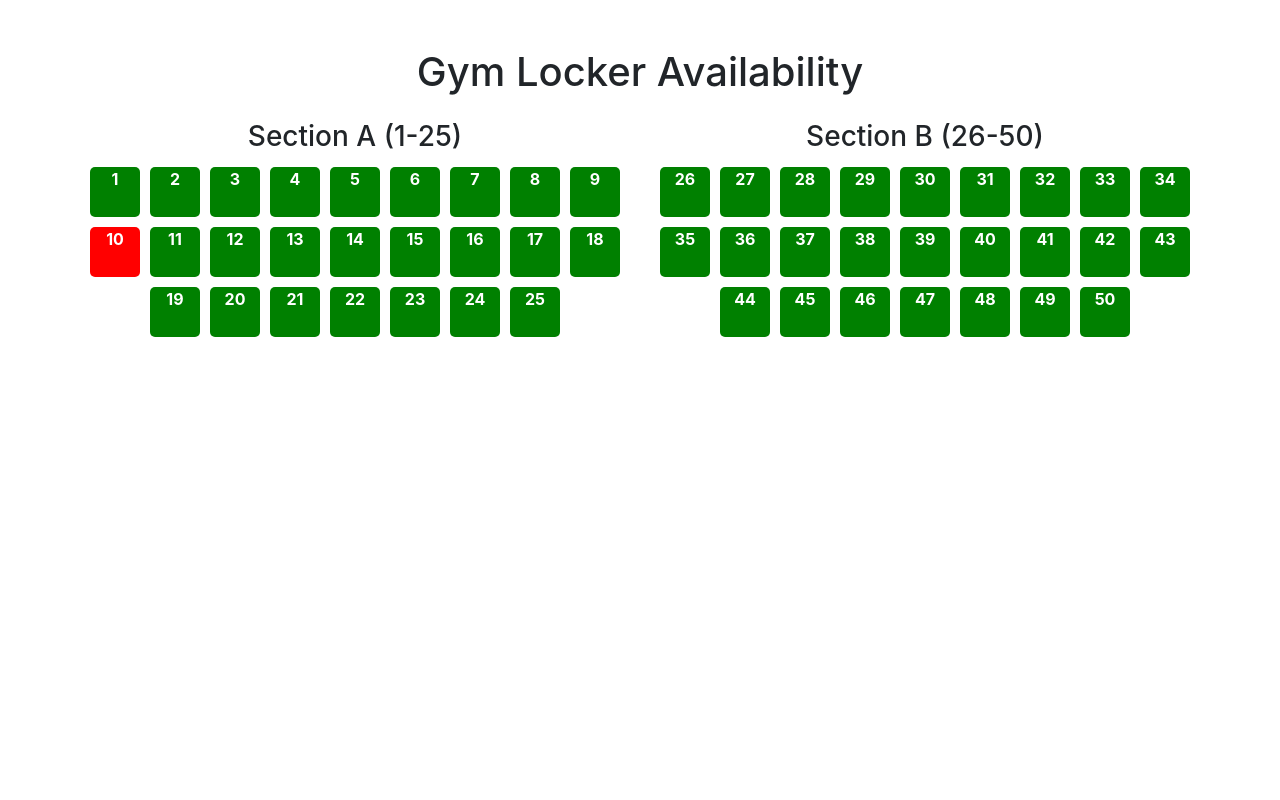
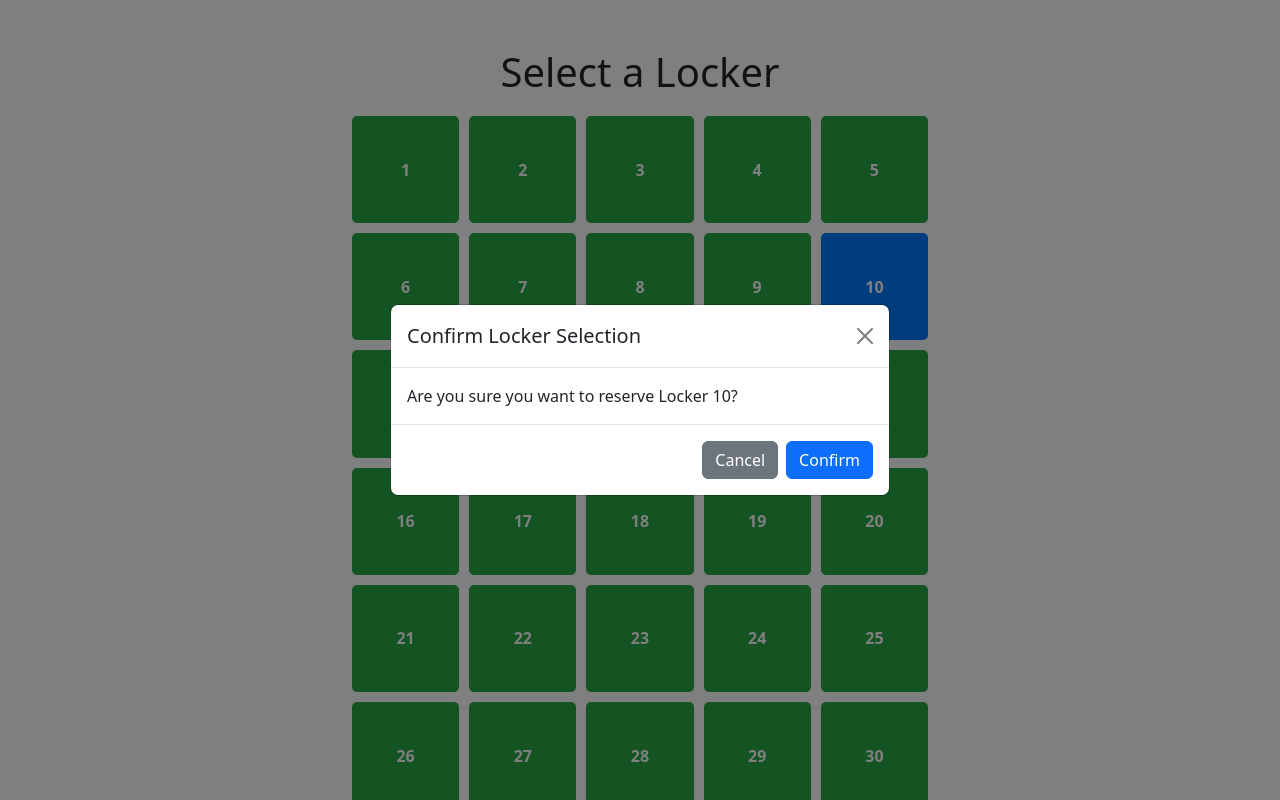
Before and after one commit to elieCharbel/gym-workout-tracker, a website: page frontend/Pages/Lockers/lockers.html in a window 1280 px wide. Both pictures are taken after a click on the element "10". Shown: the top 800 px of the page. Drawn offline with nearby package versions, Linux system fonts and the light colour scheme.

Commit message:
lockers edit

```diff
--- a/frontend/Pages/Lockers/locker.js
+++ /dev/null
@@ -1,38 +0,0 @@
-const totalLockers = 50;
-let selectedLocker = null;
-
-function initializeLockers() {
-    const lockerContainerA = document.getElementById("lockerContainerA");
-    const lockerContainerB = document.getElementById("lockerContainerB");
-
-    for (let i = 1; i <= totalLockers; i++) {
-        let locker = document.createElement("div");
-        locker.className = "locker available";
-        locker.id = "locker" + i;
-        locker.innerText = i;
-        locker.addEventListener("click", toggleLockerStatus);
-
-        if (i <= 25) {
-            lockerContainerA.appendChild(locker);
-        } else {
-            lockerContainerB.appendChild(locker);
-        }
-    }
-}
-
-function toggleLockerStatus() {
-    if (this.classList.contains("taken")) return;
-
-    // Deselect previous selection
-    if (selectedLocker) {
-        selectedLocker.classList.remove("taken");
-        selectedLocker.classList.add("available");
-    }
-
-    // Select new locker
-    this.classList.remove("available");
-    this.classList.add("taken");
-    selectedLocker = this;
-}
-
-document.addEventListener("DOMContentLoaded", initializeLockers);
--- a/frontend/Pages/Lockers/lockers.css
+++ /dev/null
@@ -1,17 +0,0 @@
-        .locker {
-            width: 50px;
-            height: 50px;
-            margin: 5px;
-            text-align: center;
-            color: white;
-            font-weight: bold;
-            cursor: pointer;
-            display: inline-block;
-            border-radius: 5px;
-        }
-        .available {
-            background-color: green;
-        }
-        .taken {
-            background-color: red;
-        }
--- a/frontend/Pages/Lockers/lockers.html
+++ b/frontend/Pages/Lockers/lockers.html
@@ -1,35 +1,41 @@
 <!DOCTYPE html>
 <html lang="en">
 <head>
-    <meta charset="UTF-8">
-    <meta name="viewport" content="width=device-width, initial-scale=1.0">
-    <title>Gym Locker Tracker</title>
-    <script src="locker.js"></script>
-    <script src="https://ajax.googleapis.com/ajax/libs/jquery/3.5.1/jquery.min.js"></script>
-    <script src="https://maxcdn.bootstrapcdn.com/bootstrap/4.5.2/js/bootstrap.min.js"></script>
-    <link href="https://maxcdn.bootstrapcdn.com/bootstrap/4.5.2/css/bootstrap.min.css" rel="stylesheet">
-    <link rel="stylesheet" href="lockers.css">
+  <meta charset="UTF-8">
+  <meta name="viewport" content="width=device-width, initial-scale=1.0">
+  <title>Locker Management</title>
+  <link href="https://cdn.jsdelivr.net/npm/bootstrap@5.3.0/dist/css/bootstrap.min.css" rel="stylesheet">
+  <link href="styles.css" rel="stylesheet">
 </head>
 <body>
 
-<div class="container my-5">
-    <h1 class="text-center mb-4">Gym Locker Availability</h1>
-
-    <div class="row">
-        <div class="col-md-6">
-            <h3 class="text-center">Section A (1-25)</h3>
-            <div id="lockerContainerA" class="d-flex flex-wrap justify-content-center"></div>
-        </div>
-        <div class="col-md-6">
-            <h3 class="text-center">Section B (26-50)</h3>
-            <div id="lockerContainerB" class="d-flex flex-wrap justify-content-center"></div>
-        </div>
-    </div>
+<div class="container mt-5">
+  <h1 class="text-center">Select a Locker</h1>
+  <div class="lockers-grid" id="lockersGrid">
+    <!-- Lockers will be rendered here by JavaScript -->
+  </div>
 </div>
 
+<!-- Modal for confirming locker selection -->
+<div class="modal fade" id="confirmationModal" tabindex="-1" aria-labelledby="confirmationModalLabel" aria-hidden="true">
+  <div class="modal-dialog modal-dialog-centered">
+    <div class="modal-content">
+      <div class="modal-header">
+        <h5 class="modal-title" id="confirmationModalLabel">Confirm Locker Selection</h5>
+        <button type="button" class="btn-close" data-bs-dismiss="modal" aria-label="Close"></button>
+      </div>
+      <div class="modal-body">
+        Are you sure you want to reserve Locker <span id="lockerNumber"></span>?
+      </div>
+      <div class="modal-footer">
+        <button type="button" class="btn btn-secondary" data-bs-dismiss="modal">Cancel</button>
+        <button type="button" class="btn btn-primary" onclick="confirmSelection()">Confirm</button>
+      </div>
+    </div>
+  </div>
+</div>
 
-
-
-
+<script src="https://cdn.jsdelivr.net/npm/bootstrap@5.3.0/dist/js/bootstrap.bundle.min.js"></script>
+<script src="script.js"></script>
 </body>
 </html>
--- /dev/null
+++ b/frontend/Pages/Lockers/script.js
@@ -0,0 +1,83 @@
+// script.js
+
+// Total number of lockers
+const totalLockers = 50;
+
+// Initialize the lockers with default states (all available)
+let lockers = Array.from({ length: totalLockers }, (_, i) => ({
+  id: i + 1,
+  status: "available"
+}));
+
+// Track the currently selected locker
+let selectedLockerId = null;
+let confirmationModal;  // Store modal instance for later use
+
+// Render lockers in the grid
+function renderLockers() {
+  const lockersGrid = document.getElementById("lockersGrid");
+  lockersGrid.innerHTML = "";  // Clear the grid
+
+  lockers.forEach(locker => {
+    // Create locker element
+    const lockerDiv = document.createElement("div");
+    lockerDiv.classList.add("locker", locker.status);
+    lockerDiv.setAttribute("data-id", locker.id);
+
+    // Display locker number
+    const lockerNumber = document.createElement("span");
+    lockerNumber.classList.add("locker-number");
+    lockerNumber.innerText = locker.id;
+    lockerDiv.appendChild(lockerNumber);
+
+    // Click event to show confirmation modal if available
+    lockerDiv.addEventListener("click", () => openConfirmationModal(locker.id));
+
+    lockersGrid.appendChild(lockerDiv);
+  });
+}
+
+// Open the modal to confirm selection
+function openConfirmationModal(id) {
+  const locker = lockers.find(l => l.id === id);
+  if (locker.status !== "available") return;  // Ignore if locker is occupied
+
+  // Update selection: reset any previously selected locker
+  lockers = lockers.map(l => ({
+    ...l,
+    status: l.id === id ? "selected" : l.status === "selected" ? "available" : l.status
+  }));
+
+  selectedLockerId = id;  // Track the selected locker ID
+  document.getElementById("lockerNumber").innerText = id;  // Display locker number in modal
+
+  // Initialize and show the modal if not already done
+  confirmationModal = confirmationModal || new bootstrap.Modal(document.getElementById("confirmationModal"));
+  confirmationModal.show();
+
+  // Re-render lockers to show the current selection
+  renderLockers();
+}
+
+// Confirm selection and update locker status
+function confirmSelection() {
+  if (selectedLockerId !== null) {
+    // Update locker status to occupied
+    lockers = lockers.map(l => ({
+      ...l,
+      status: l.id === selectedLockerId ? "occupied" : l.status
+    }));
+
+    // Reset selected locker ID
+    selectedLockerId = null;
+
+    // Close the modal after confirmation
+    confirmationModal.hide();
+
+    // Re-render lockers to reflect the confirmed selection
+    renderLockers();
+  }
+}
+
+// Initial rendering of lockers
+document.addEventListener("DOMContentLoaded", renderLockers);
--- /dev/null
+++ b/frontend/Pages/Lockers/styles.css
@@ -0,0 +1,42 @@
+/* styles.css */
+.container {
+  max-width: 600px;
+  margin-top: 30px;
+}
+
+.lockers-grid {
+  display: grid;
+  grid-template-columns: repeat(5, 1fr);  /* 5 columns */
+  gap: 10px;
+  margin-top: 20px;
+}
+
+.locker {
+  width: 100%;
+  padding-top: 100%;  /* Maintain square aspect ratio */
+  position: relative;
+  cursor: pointer;
+  border-radius: 5px;
+}
+
+.locker.available {
+  background-color: #28a745; /* Green for available */
+}
+
+.locker.selected {
+  background-color: #007bff; /* Blue for selected */
+}
+
+.locker.occupied {
+  background-color: #dc3545; /* Red for occupied */
+  cursor: not-allowed;
+}
+
+.locker-number {
+  position: absolute;
+  top: 50%;
+  left: 50%;
+  transform: translate(-50%, -50%);
+  font-weight: bold;
+  color: white;
+}
```
